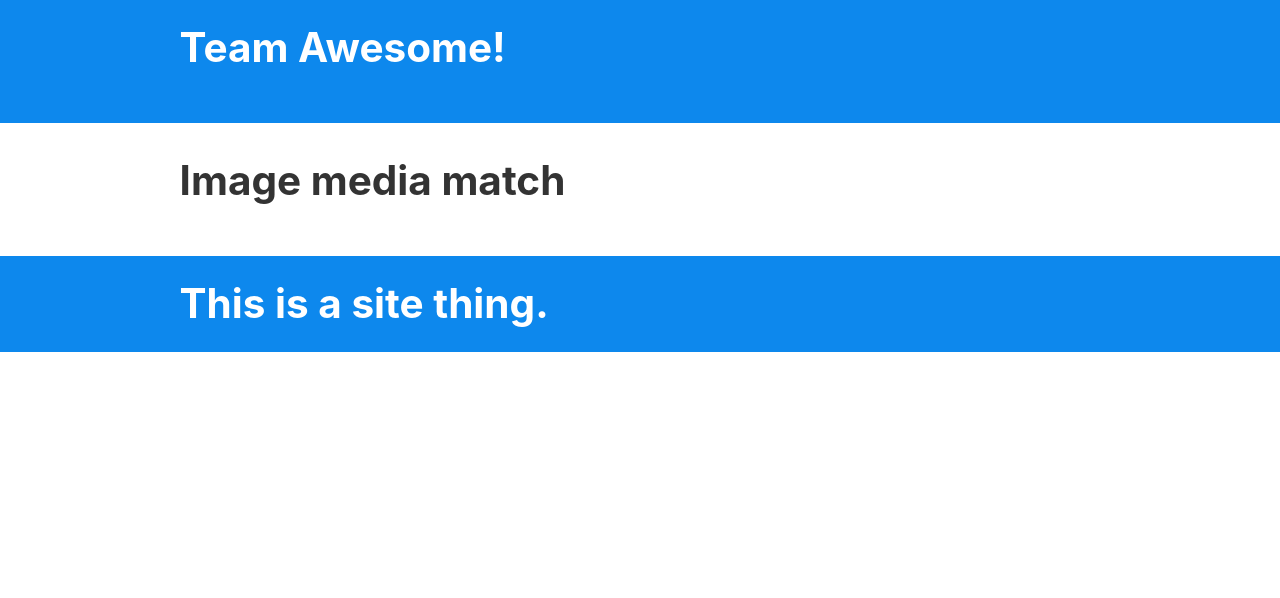
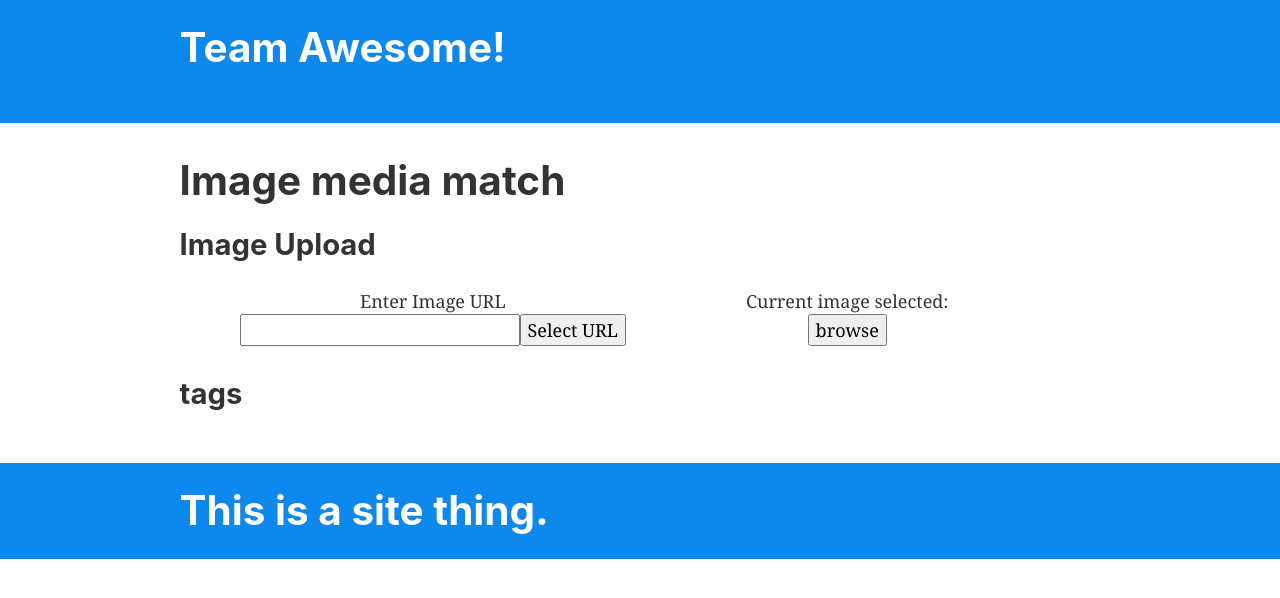
Before and after one commit to danielevans/Hackathon, a Gatsby site: page / in a window 1280 px wide. Built offline with nearby package versions, Linux system fonts and the light colour scheme; Gatsby itself is replaced by a stand-in of ours.

Commit message:
4pm saturday commit

```diff
--- a/package.json
+++ b/package.json
@@ -4,6 +4,7 @@
   "version": "1.0.0",
   "author": "Kyle Mathews <mathews.kyle@gmail.com>",
   "dependencies": {
+    "clarifai": "^2.9.0",
     "gatsby": "^2.0.38",
     "gatsby-image": "^2.0.15",
     "gatsby-plugin-manifest": "^2.0.5",
--- a/src/components/ImageUpload.js
+++ b/src/components/ImageUpload.js
@@ -1,24 +1,69 @@
 import React from 'react';
 import './components.css';
 
-const ImageUpload = (props) => {
+class ImageUpload extends React.Component {
+    state = {
+        tags: [],
+        urlInput: "",
+        url: ""
+    }
+
+    callAPIHandler = (url) => {
+        const Clarifai = require('clarifai');
+
+        const app = new Clarifai.App({
+            apiKey: '7a58f90bee4743879b6108d0272685bd'
+        });
+
+        app.models.initModel({id: Clarifai.GENERAL_MODEL, version: "aa7f35c01e0642fda5cf400f543e7c40"})
+        .then(generalModel => {
+            return generalModel.predict({url});
+        })
+        .then(response => {
+            var concepts = response['outputs'][0]['data']['concepts']
+            console.log(concepts);
+            const imageTags = concepts.map((tag)=>tag.name);
+            // console.log("tags",tags);
+            this.setState({tags: imageTags});
+        })
+    }
+
+    bindInput = (input) => {
+        this.setState({urlInput: input})
+    }
+    selectURL = () => {
+        let imageURL = this.state.urlInput.toString();
+
+        this.setState({url: imageURL})
+        this.callAPIHandler(imageURL);
+    }
+
+    render() {
         return(
             <div>
                 <h2>Image Upload</h2>
                 <div className="upload__options">
                     <div className="upload__url">
                         <div>Enter Image URL</div>
-                    <input type="text"/>
+                        <input type="text" onChange={(e)=>this.bindInput(e.target.value)}/>
+                        <button onClick={()=>this.selectURL()}>Select URL</button>
                     </div>
                     <div className="upload__link">
                         <div>Current image selected: </div>
                         <button>browse</button>
                     </div>
                 </div>
+                <div className="image__display">
+                    <img src={this.state.url}></img>
 
-
+                    <h2>tags</h2>
+                    <ul>
+                    {this.state.tags.map((tag)=><li>{tag}</li>)}
+                    </ul>
+                </div>
             </div>
         );
     }
+}
 
 export default ImageUpload;
--- a/src/components/components.css
+++ b/src/components/components.css
@@ -1,4 +1,14 @@
-.uploadOptions {
+
+.upload__options {
     display: flex;
     flex-direction: row;
+    margin: 0 5%;
 }
+.upload__url {
+    width:50%;
+    text-align: center;
+}
+.upload__link {
+    width:50%;
+    text-align: center;
+}
--- a/src/pages/index.js
+++ b/src/pages/index.js
@@ -1,18 +1,25 @@
 import React from 'react'
-import { Link } from 'gatsby'
+
 import Layout from '../components/layout'
-import Image from '../components/image'
 
 import ImageUpload from '../components/ImageUpload';
 
 
-const IndexPage = () => (
-  <Layout>
-    <h1>Image media match</h1>
+class IndexPage extends React.Component{
+  state = {
+    tags: []
+  }
 
+  render() {
+    return (
+      <Layout>
+        <h1>Image media match</h1>
+        <ImageUpload />
 
+      </Layout>
+    );
+  }
 
-  </Layout>
-)
+}
 
 export default IndexPage;
```
Also changed, not shown: 1 other file. Lines whose indentation alone changed are shown as unchanged.
